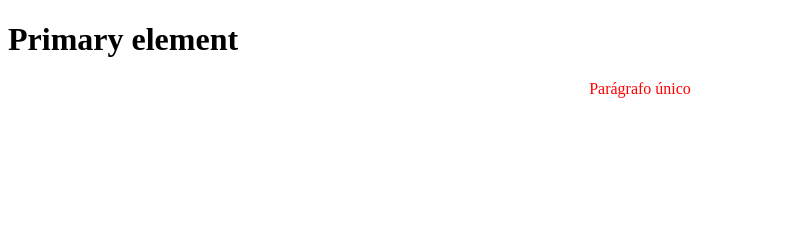
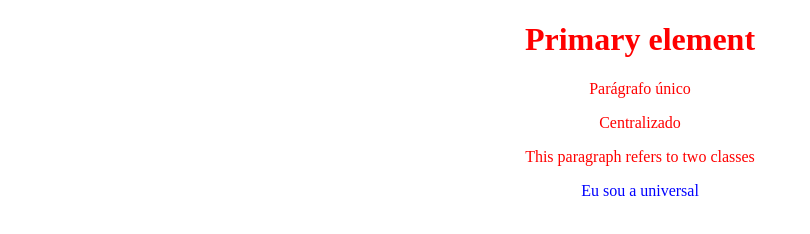
Before and after one commit to TiagoNeve/deep_CSS, a plain HTML site: page w3s/index.html in a window 1280 px wide. Shown: the whole page, without its empty margins (0-810 px from the left). Drawn offline with Linux system fonts and the light colour scheme.

Commit message:
The selectors page ends

```diff
--- a/w3s/index.html
+++ b/w3s/index.html
@@ -5,10 +5,13 @@
     <meta http-equiv="X-UA-Compatible" content="IE=edge">
     <meta name="viewport" content="width=device-width, initial-scale=1.0">
     <title>DEEP CSS</title>
-    <link rel="stylesheet" href="./syntax.css">
+    <link rel="stylesheet" href="./selectors.css">
 </head>
 <body>
-    <h1>Primary element</h1>
+    <h1 id="para1">Primary element</h1>
     <p>Parágrafo único</p>
+    <p class="center">Centralizado</p>
+    <p class="center large">This paragraph refers to two classes</p>
+    <span>Eu sou a universal</span>
 </body>
 </html>
--- /dev/null
+++ b/w3s/selectors.css
@@ -0,0 +1,64 @@
+/*
+    CSS Seletores
+    São usados para procurar elementos no html
+    e estilizar os elementos encontrados
+
+    Seletores simples : nomes, id, classes
+
+    Seletores combinados : Relacionamento entre
+    seletores simples.
+
+    Pseudo-class seletores: Seletores de elementos baseados
+    em estados que aquele elemento se encontra.
+
+    Pseudo-elements seletores: Adiciona estilo em apenas
+    uma parte do elemento.
+
+    Seletores de atribuição: Seleciona os elementos de
+    acordo com os atributos ou valores que recebem.
+*/
+
+* { /* Seletor universal */
+    text-align: center;
+    color: blue;
+}
+
+/* p {
+    text-align: center;
+    color: red;
+}
+
+#para1 {
+    text-align: center;
+    color: red;
+} */
+
+.center { /*Mais específico*/
+    text-align: left;
+    color: blue;
+}
+
+/* p.center {
+    text-align: center;
+    color: red;
+} */
+
+p.large { /* paragrafo com duas classes */
+    text-align: right;
+    color: yellow;
+}
+
+p, #para1, p.center { /* Como ficou em grupo o peso do css ficou maior, dessa forma esse estilo subscreveu o anterior */
+    text-align: center;
+    color: red;
+}
+
+/*
+    #id -> Seletor de id
+    .class -> Seletor de classes
+    element.class -> Seletor de elemento com classe, mais específico
+
+    * -> Seletor universal
+    element -> Seletor de elemento HTML
+    element, element -> Seletor de grupo
+*/
```
